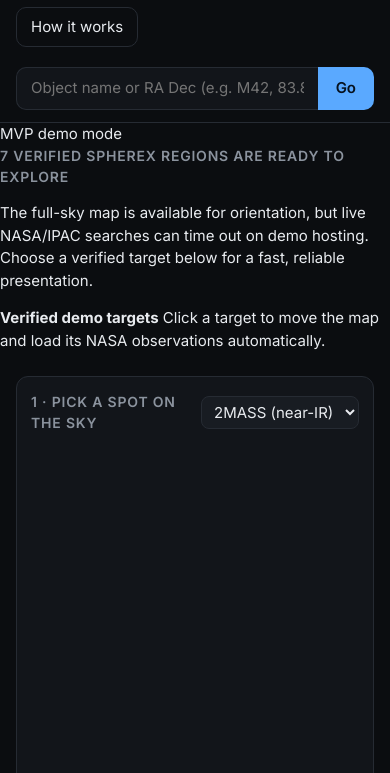
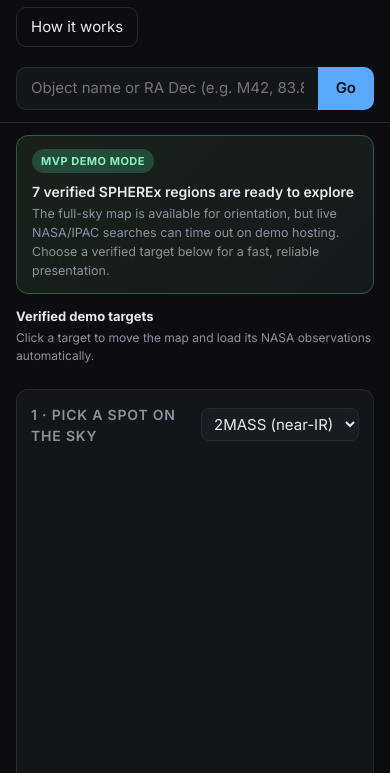
Before and after one commit to AmanTugolbekov/spherex-time-machine, a plain HTML site: page web/index.html in a window 390 px wide. Shown: the part 71-844 px from the top of the page. Drawn offline with Linux system fonts and the light colour scheme.

Commit message:
Style verified target guidance
Add responsive styling for the MVP coverage notice and verified target states.

```diff
--- a/web/style.css
+++ b/web/style.css
@@ -38,10 +38,19 @@ button { cursor: pointer; }
 .primary { background: var(--accent); color: #04140c; border: 0; border-radius: 10px; padding: 9px 16px; font-weight: 600; }
 .primary:hover { filter: brightness(1.08); }
 
-.presets { display: flex; gap: 8px; padding: 12px 24px; overflow-x: auto; }
+.coverage-note { display: flex; align-items: flex-start; gap: 14px; margin: 14px 24px 8px; padding: 13px 15px; background: linear-gradient(135deg, #182119, #141a1d); border: 1px solid #315b47; border-radius: 12px; }
+.coverage-note h2 { color: var(--text); font-size: 14px; text-transform: none; letter-spacing: 0; }
+.coverage-note p { margin: 3px 0 0; color: var(--muted); font-size: 12.5px; }
+.coverage-badge { flex: none; padding: 4px 9px; border-radius: 999px; background: #234b38; color: #8af0bd; font-size: 11px; font-weight: 700; text-transform: uppercase; letter-spacing: .5px; }
+.preset-head { display: flex; align-items: baseline; gap: 10px; padding: 7px 24px 0; }
+.preset-head strong { font-size: 13px; }
+.preset-head span { color: var(--muted); font-size: 12px; }
+.presets { display: flex; gap: 8px; padding: 9px 24px 12px; overflow-x: auto; }
 .presets button { flex: none; background: var(--panel); border: 1px solid var(--line); border-radius: 999px; padding: 6px 14px; font-size: 13px; }
 .presets button:hover { border-color: var(--accent); }
+.presets button.active { border-color: var(--accent); background: #17241e; box-shadow: 0 0 0 2px #3ddc9720; }
 .presets button small { color: var(--muted); margin-left: 6px; }
+.verified-dot { display: inline-block; width: 7px; height: 7px; margin-right: 7px; border-radius: 50%; background: var(--accent); box-shadow: 0 0 0 3px #3ddc9720; }
 
 .layout { display: grid; grid-template-columns: minmax(0, 1fr) minmax(0, 1.15fr); gap: 16px; padding: 4px 24px 24px; }
 .panel { background: var(--panel); border: 1px solid var(--line); border-radius: var(--radius); padding: 14px; display: flex; flex-direction: column; gap: 12px; min-width: 0; }
@@ -133,10 +142,14 @@ dialog li { margin-bottom: 6px; }
   .top { flex-wrap: wrap; padding: 12px 16px; }
   .search { order: 3; max-width: none; flex-basis: 100%; }
   .presets { padding: 10px 16px; }
+  .coverage-note { margin: 12px 16px 6px; }
+  .preset-head { padding: 7px 16px 0; }
   #aladin { height: 380px; }
   .lbl { width: 100%; }
 }
 @media (max-width: 700px) {
+  .coverage-note { flex-direction: column; gap: 8px; }
+  .preset-head { align-items: flex-start; flex-direction: column; gap: 2px; }
   .ai-head { align-items: flex-start; flex-direction: column; }
   .ai-columns { grid-template-columns: 1fr; }
 }
```
